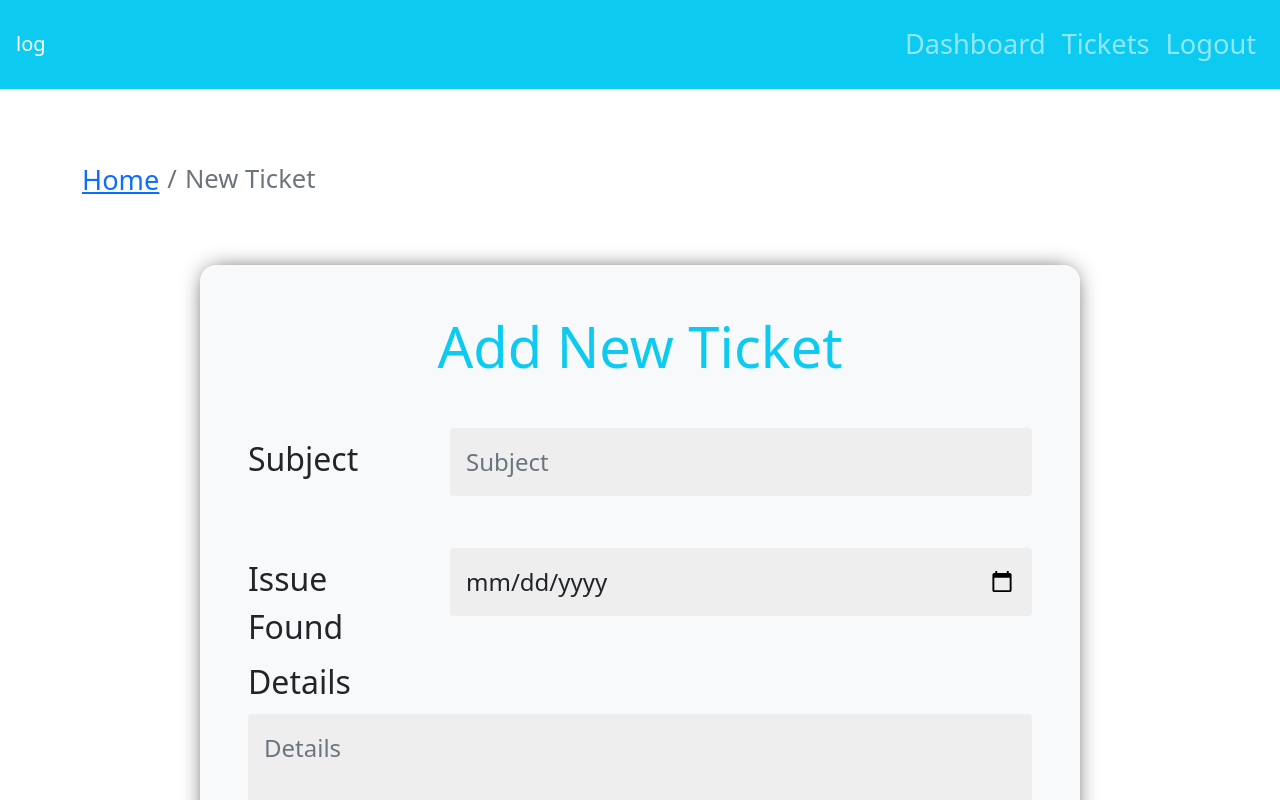
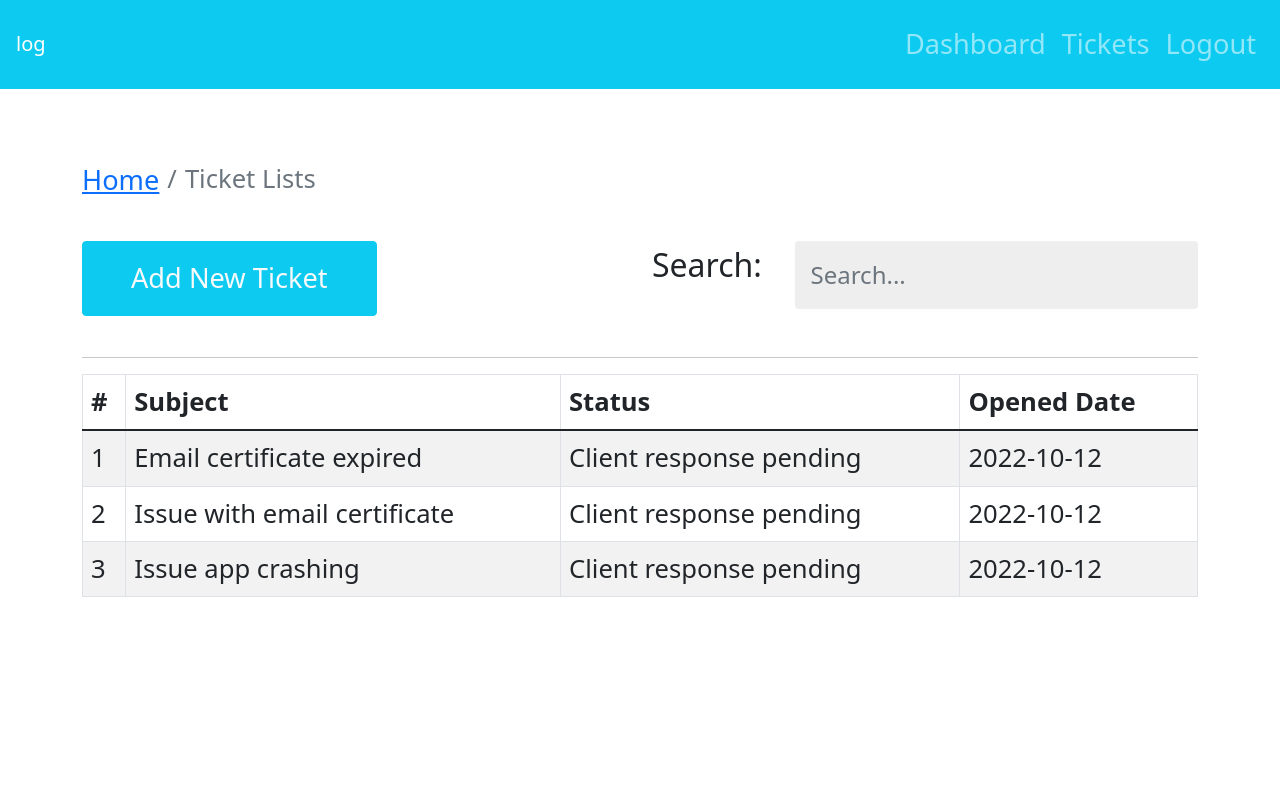
Before and after one commit to sunnatganiev/crm-frontend, a React (Create React App) app: page / in a window 1280 px wide. Shown: the top 800 px of the page. Built offline with nearby package versions, Linux system fonts and the light colour scheme; the HTML template or start-up script is replaced by a standard one.

Commit message:
Ticket listing page UI done

```diff
--- a/src/App.js
+++ b/src/App.js
@@ -3,6 +3,7 @@ import DefaultLayout from "./layout/DefaultLayout";
 import Dashboard from "./pages/dashboard/Dashboard.page";
 import Entry from "./pages/entry/Entry.page";
 import AddTicket from "./pages/new-ticket/AddTicket.page";
+import TicketLists from "./pages/ticket-listing/TicketLists.page";
 
 function App() {
   return (
@@ -11,7 +12,8 @@ function App() {
 
       <DefaultLayout>
         {/* <Dashboard /> */}
-        <AddTicket />
+        {/* <AddTicket /> */}
+        <TicketLists />
       </DefaultLayout>
     </div>
   );
--- a/src/assets/data/dummy-tickets.json
+++ b/src/assets/data/dummy-tickets.json
@@ -1,16 +1,19 @@
 [
   {
     "id": 1,
+    "subject": "Email certificate expired",
     "status": "Client response pending",
     "addedAt": "2022-10-12"
   },
   {
     "id": 2,
+    "subject": "Issue with email certificate",
     "status": "Client response pending",
     "addedAt": "2022-10-12"
   },
   {
     "id": 3,
+    "subject": "Issue app crashing",
     "status": "Client response pending",
     "addedAt": "2022-10-12"
   }
--- /dev/null
+++ b/src/components/search-form/SearchForm.comp.js
@@ -0,0 +1,27 @@
+import { Form, Row, Col } from "react-bootstrap"
+import { PropTypes } from 'prop-types'
+
+const SearchForm = ({ handleOnChange, str }) => {
+    return (
+        <Form>
+            <Form.Group as={Row}>
+                <Form.Label as={Col} sm='3'>Search:{" "} </Form.Label>
+                <Col sm='9'>
+                    <Form.Control
+                        name="searchStr"
+                        placeholder="Search..."
+                        onChange={handleOnChange}
+                        value={str}
+                    />
+                </Col>
+            </Form.Group>
+        </Form>
+    )
+}
+
+SearchForm.propTypes = {
+    handleOnChange: PropTypes.func.isRequired,
+    str: PropTypes.string.isRequired
+}
+
+export default SearchForm
--- a/src/components/ticket-table/TicketTable.comp.js
+++ b/src/components/ticket-table/TicketTable.comp.js
@@ -1,4 +1,5 @@
 import React from "react";
+import { PropTypes } from 'prop-types'
 import { Table } from "react-bootstrap";
 
 const TicketTable = ({ tickets }) => {
@@ -25,5 +26,7 @@ const TicketTable = ({ tickets }) => {
     </Table>
   );
 };
-
+TicketTable.propTypes = {
+  tickets: PropTypes.array.isRequired
+}
 export default TicketTable;
--- /dev/null
+++ b/src/pages/ticket-listing/TicketLists.page.js
@@ -0,0 +1,58 @@
+import { useState, useEffect } from 'react'
+import { Container, Row, Col, Button } from 'react-bootstrap'
+import PageBreadcrumb from '../../components/breadcrumb/Breadcrumb'
+import SearchForm from '../../components/search-form/SearchForm.comp'
+import TicketTable from '../../components/ticket-table/TicketTable.comp'
+import tickets from '../../assets/data/dummy-tickets.json'
+
+const TicketLists = () => {
+
+    const [str, setStr] = useState('')
+    const [displayTicket, setDisplayTicket] = useState(tickets)
+
+    useEffect(() => {
+    }, [str, displayTicket])
+
+
+    const handleOnChange = (e) => {
+        const { value } = e.target
+        setStr(value)
+        searchTicket(value)
+    }
+
+    const searchTicket = string => {
+        const displayTickets = tickets.filter(row => row.subject.toLowerCase().includes(string.toLowerCase()))
+        setDisplayTicket(displayTickets)
+    }
+
+    return (
+        <Container>
+            <Row>
+                <Col>
+                    <PageBreadcrumb page="Ticket Lists" />
+                </Col>
+            </Row>
+            <Row className='mt-4'>
+                <Col>
+                    <Button variant='info' className='text-light'>Add New Ticket</Button>
+                </Col>
+                <Col className='text-right'>
+                    <SearchForm
+                        handleOnChange={handleOnChange}
+                        str={str}
+                    />
+                </Col>
+            </Row>
+            <hr />
+            <Row>
+                <Col>
+                    <TicketTable
+                        tickets={displayTicket}
+                    />
+                </Col>
+            </Row>
+        </Container>
+    )
+}
+
+export default TicketLists
```
